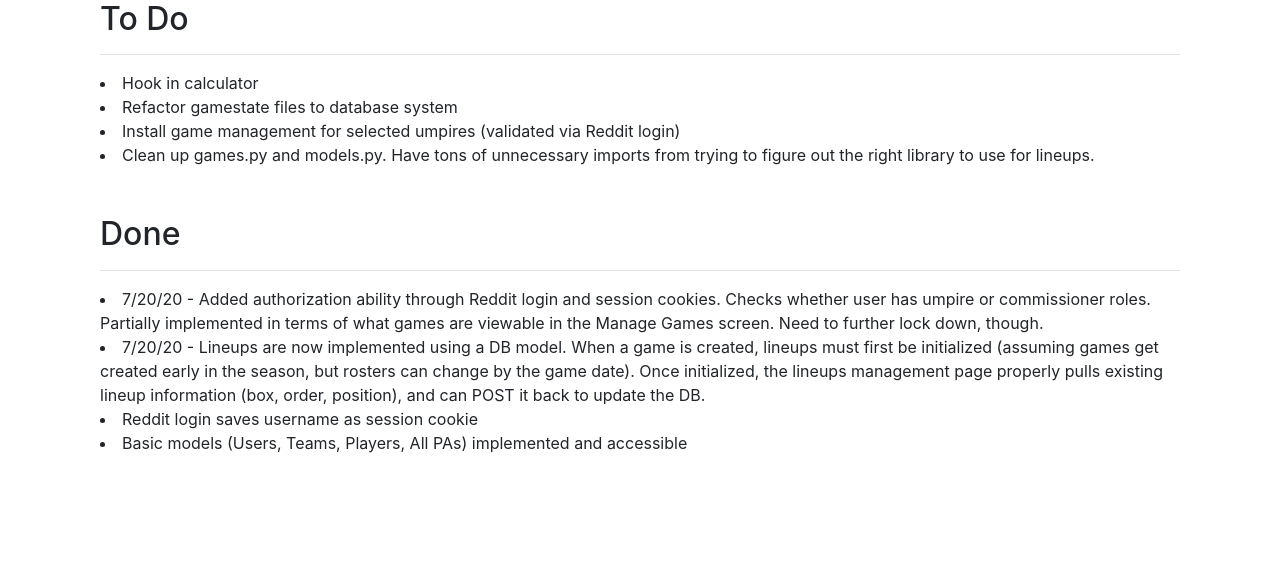
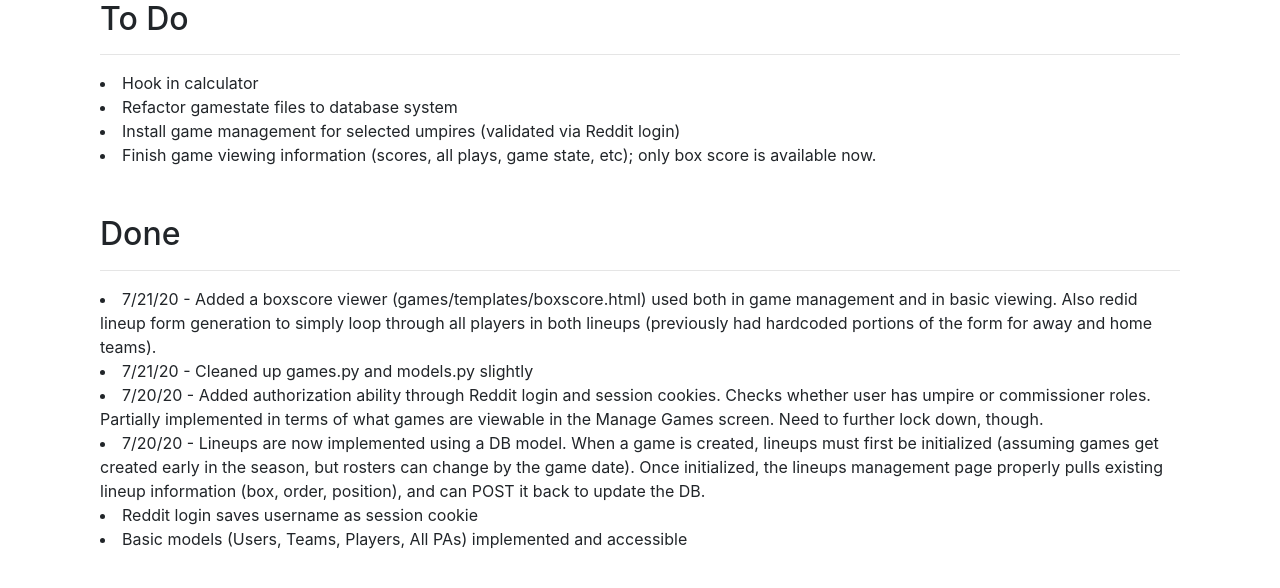
Before and after one commit to dyslexda/MLG, a Flask app: page /devnotes in a window 1280 px wide. Shown: the part 56-644 px from the top of the page. Run offline with Flask 2, Linux system fonts and the light colour scheme; some libraries are stand-ins or nearby versions.

Commit message:
Slight cleanup, and changed dev notes

```diff
--- a/MLG_app/admin/templates/devnotes.html
+++ b/MLG_app/admin/templates/devnotes.html
@@ -12,10 +12,12 @@ Dev Notes
         <li>Hook in calculator</li>
         <li>Refactor gamestate files to database system</li>
         <li>Install game management for selected umpires (validated via Reddit login)</li>
-        <li>Clean up games.py and models.py. Have tons of unnecessary imports from trying to figure out the right library to use for lineups.</li>
+        <li>Finish game viewing information (scores, all plays, game state, etc); only box score is available now.</li>
       <br /><br />
       <h2>Done</h2>
       <hr />
+        <li>7/21/20 - Added a boxscore viewer (games/templates/boxscore.html) used both in game management and in basic viewing. Also redid lineup form generation to simply loop through all players in both lineups (previously had hardcoded portions of the form for away and home teams).</li>
+        <li>7/21/20 - Cleaned up games.py and models.py slightly</li>
         <li>7/20/20 - Added authorization ability through Reddit login and session cookies. Checks whether user has umpire or commissioner roles. Partially implemented in terms of what games are viewable in the Manage Games screen. Need to further lock down, though.</li>
         <li>7/20/20 - Lineups are now implemented using a DB model. When a game is created, lineups must first be initialized (assuming games get created early in the season, but rosters can change by the game date). Once initialized, the lineups management page properly pulls existing lineup information (box, order, position), and can POST it back to update the DB.</li>
         <li>Reddit login saves username as session cookie</li>
--- a/MLG_app/games/games.py
+++ b/MLG_app/games/games.py
@@ -1,6 +1,6 @@
 from flask import Blueprint, render_template, g, session, request, redirect, url_for
 from flask import current_app as app
-from models import Teams, Players, Games, GameCreationForm, LineupBoxForm, BoxOrderPosForm, Lineups, db
+from models import Teams, Players, Games, GameCreationForm, LineupBoxForm, Lineups, db
 from MLG_app.auth.auth import login_required
 from peewee import *
 
```
Also changed, not shown: models.py (+1 -9 lines), 1 other file.
